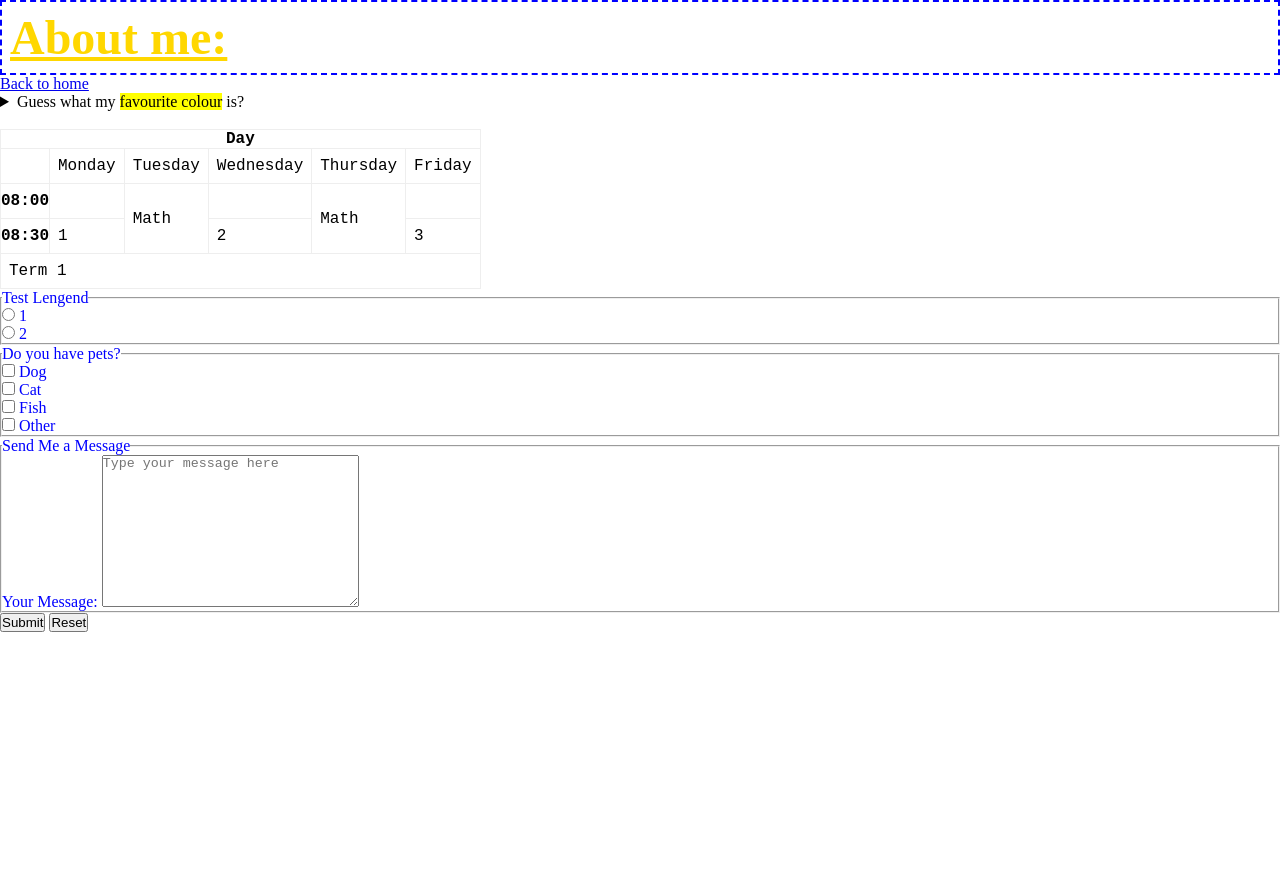
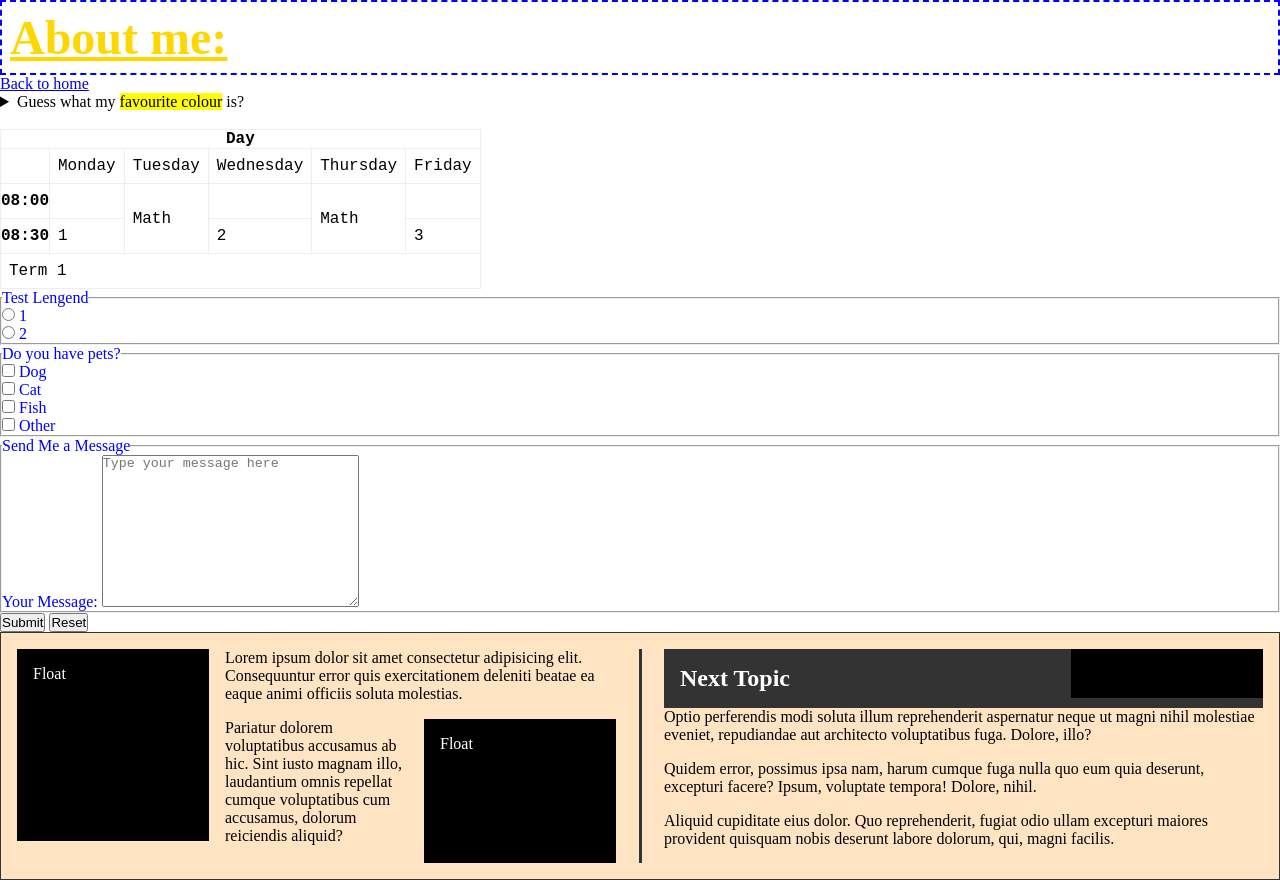
Before and after one commit to Eric3337/Personal-Website, a plain HTML site: page about.html in a window 1280 px wide. Before the commit the page ends 800 px from the top, so only its background shows below. Drawn offline with Linux system fonts and the light colour scheme.

Commit message:
Added in floats and columns

```diff
--- a/about.html
+++ b/about.html
@@ -105,6 +105,24 @@
         <button type="submit">Submit</button>
         <button type="reset">Reset</button>
     </form>
+
+    <section class="columns">
+        <div class="block left">Float</div>
+        <p>Lorem ipsum dolor sit amet consectetur adipisicing elit. Consequuntur error quis exercitationem deleniti
+            beatae ea eaque animi officiis soluta molestias.</p>
+
+        <div class="block right">Float</div>
+        <p>Pariatur dolorem voluptatibus accusamus ab hic. Sint iusto magnam illo, laudantium omnis repellat cumque
+            voluptatibus cum accusamus, dolorum reiciendis aliquid?</p>
+        <h2>Next Topic</h2>
+        <p>Optio perferendis modi soluta illum reprehenderit aspernatur neque ut magni nihil molestiae eveniet,
+            repudiandae aut architecto voluptatibus fuga. Dolore, illo?</p>
+        <p>Quidem error, possimus ipsa nam, harum cumque fuga nulla quo eum quia deserunt, excepturi facere? Ipsum,
+            voluptate tempora! Dolore, nihil.</p>
+        <p>Aliquid cupiditate eius dolor. Quo reprehenderit, fugiat odio ullam excepturi maiores provident quisquam
+            nobis deserunt labore dolorum, qui, magni facilis.</p>
+    </section>
+
 </body>
 
 </html>
--- a/main.css
+++ b/main.css
@@ -20,8 +20,12 @@ body {
 }
 
 main {
-  /* color: brown;
-  background-color: skyblue; */
+  /* background-color: aqua;
+  width: 50%; */
+}
+
+p {
+
 }
 
 /* a {
@@ -29,7 +33,7 @@ main {
 } */
 
 a:visited {
-  color: grey;
+  color: pink;
 }
 
 a:hover,
@@ -47,13 +51,6 @@ caption {
   padding: 0.5rem;
 }
 
-/* p {
-  color: purple;
-} */
-
-/* body {
-  font-size: 16px;
-} */
 
 
 h1 {
@@ -95,21 +92,87 @@ ol {
   list-style-type: lower-alpha;
 }
 
-ul {
+/* ul {
   margin-top: 0.5rem;
-  text-align: center;
   list-style-position: inside;
   color: #00f;
   line-height: 1.6;
+} */
+
+ul.intro_nav {
+  list-style-type: none;
+  padding-left: 0.5rem;
+  text-align: center;
+  background-color: black;
+  margin: 0;
+}
+
+ul.intro_nav li {
+  display: inline-block;
+  margin-inline: 0.5rem;
+}
+
+li a {
+  color: #fff;
+  text-decoration: none;
+}
+
+li a:hover,
+li a:focus {
+  text-decoration: underline;
 }
 
 ul li:nth-child(even) {
   color: red;
 }
 
-ul ::marker {
+/* ul ::marker {
   color: red;
   font-family: fantasy;
   font-size: 1rem;
-  content: "wowwww->";
+} */
+
+.block {
+  width: 15vw;
+  height: 15vw;
+  background-color: #000;
+  color: #fff;
+  padding: 1rem;
 }
+
+.left {
+  float: left;
+  margin-right: 1rem;
+}
+.right {
+  float: right;
+  margin-left: 1rem;
+}
+
+.clear {
+  clear: both;
+}
+
+section {
+  background-color: bisque;
+  border: 1px solid #333;
+  padding : 1rem;
+  display: flow-root;
+}
+
+.columns {
+  columns: 2 250px;
+  column-rule: 3px solid #333;
+  column-gap: 3rem;
+}
+
+.columns p {
+  margin-bottom: 1rem;
+}
+
+.columns h2 {
+  background-color: #333;
+  color: #fff;
+  padding: 1rem;
+  break-inside: avoid;
+}
```
Also changed, not shown: index.html (+1 -1 lines).
